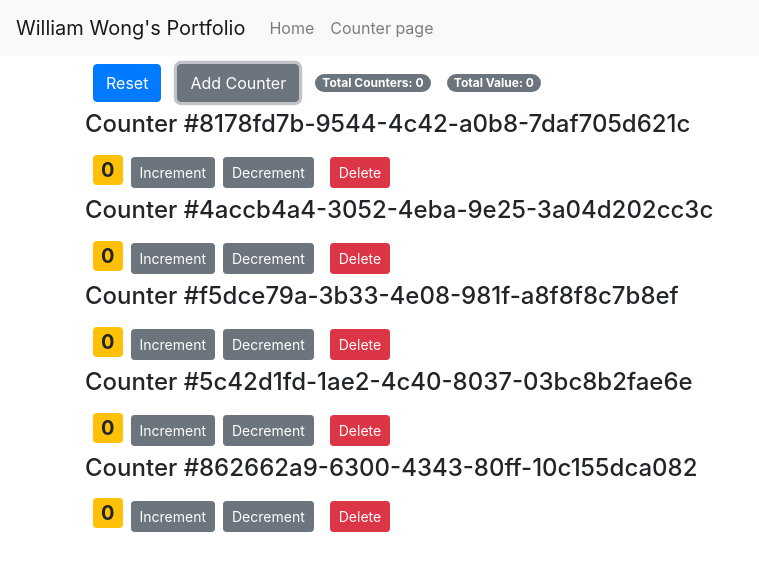
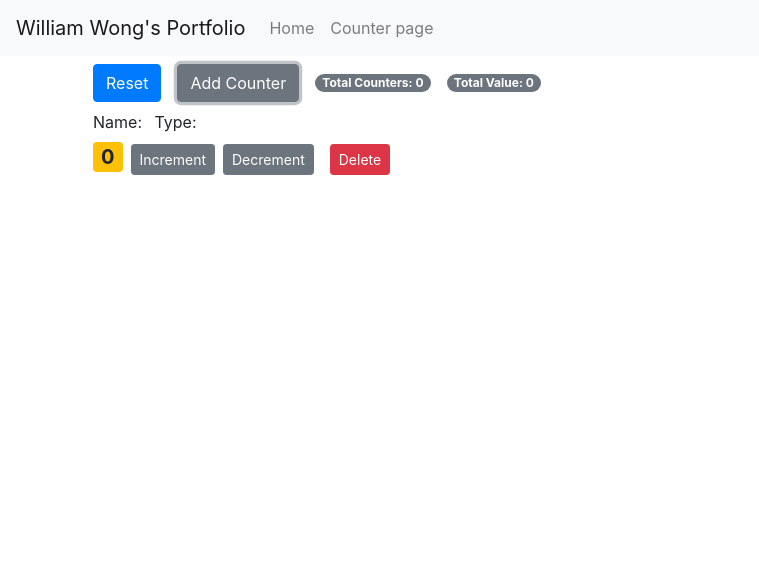
Before and after one commit to williameot/learn-react-progress, a React (Create React App) app: page /counter in a window 1280 px wide. Both pictures are taken after a click on the button "Add Counter". Shown: the top 570 px of the page, without its empty margins (0-759 px from the left). Built offline with nearby package versions, Linux system fonts and the light colour scheme; no server answers.

Commit message:
Add fortnite items to counter page

```diff
--- a/src/App.js
+++ b/src/App.js
@@ -9,12 +9,7 @@ import Home from "./components/home";
 import ErrorPage from "./components/errorpage";
 class App extends Component {
   state = {
-    counters: [
-      { id: uuid(), value: 0 },
-      { id: uuid(), value: 0 },
-      { id: uuid(), value: 0 },
-      { id: uuid(), value: 0 }
-    ],
+    //items: [{ id: uuid(), value: 0 }]
     items: []
   };
   constructor() {
@@ -29,34 +24,48 @@ class App extends Component {
     const fetchItems = this.fetchFortniteApi();
     fetchItems();
   }
-  handleDecrement = counter => {
-    const { counters, index } = this.getCurrentCounter(counter); //counter is shown in the Counter component
-    counters[index].value =
-      counters[index].value === 0 ? 0 : counters[index].value - 1;
-    this.setState({ counters });
-    console.log("handleDecrement", counter);
+  handleDecrement = item => {
+    const { items, index } = this.getCurrentCounter(item); //item is shown in the Counter component
+    items[index].value = items[index].value === 0 ? 0 : items[index].value - 1;
+    this.setState({ items });
+    console.log("handleDecrement", item);
   };
-  handleIncrement = counter => {
-    const { counters, index } = this.getCurrentCounter(counter); //counter is shown in the Counter component
-    counters[index].value++;
-    this.setState({ counters });
-    console.log("handleIncrement", counter);
+  handleIncrement = item => {
+    const { items, index } = this.getCurrentCounter(item); //item is shown in the Counter component
+    console.log("handleIncrement: items", items);
+    items[index].value++;
+    this.setState({ items });
+    console.log("handleIncrement", item);
   };
-  handleDelete = counterId => {
-    const counters = this.state.counters.filter(c => c.id !== counterId);
-    this.setState({ counters });
+  handleDelete = itemId => {
+    const items = this.state.items.filter(c => c.id !== itemId);
+    this.setState({ items });
   };
   handleAdd = () => {
-    const counters = [...this.state.counters];
-    counters.push({ id: uuid(), value: 0 });
-    this.setState({ counters });
+    const items = [...this.state.items];
+    items.push({ id: uuid(), value: 0 });
+    this.setState({ items });
   };
   handleReset = () => {
-    const counters = this.state.counters.map(c => {
+    const items = this.state.items.map(c => {
       c.value = 0;
       return c;
     });
-    this.setState({ counters });
+    this.setState({ items });
+  };
+  setItemsState = (inputItems, apiType = "fortnite") => {
+    let items = [...this.state.items];
+    if (apiType == "fortnite") {
+      for (const i in inputItems) {
+        items.push({
+          id: uuid(),
+          value: 0,
+          name: inputItems[i].item.name,
+          type: inputItems[i].item.type
+        });
+      }
+    }
+    this.setState({ items });
   };
   fetchFortniteApi() {
     return async () => {
@@ -65,17 +74,16 @@ class App extends Component {
           process.env.REACT_APP_API_KEY
         }`
       );
-      const items = await data.json();
-      console.log(items);
-      this.setState({ items });
+      const fortniteItems = await data.json();
+      this.setItemsState(fortniteItems.data);
     };
   }
 
-  getCurrentCounter(counter) {
-    const counters = [...this.state.counters];
-    const index = counters.indexOf(counter);
-    counters[index] = { ...counter }; //counter is shown in the Counter component
-    return { counters, index };
+  getCurrentCounter(item) {
+    const items = [...this.state.items];
+    const index = items.indexOf(item);
+    items[index] = { ...items[index] }; //item is shown in the Counter component
+    return { items, index };
   }
 
   render() {
@@ -92,9 +100,9 @@ class App extends Component {
                 render={() => (
                   <Counters
                     totalCounters={
-                      this.state.counters.filter(c => c.value > 0).length
+                      this.state.items.filter(c => c.value > 0).length
                     }
-                    totalValues={this.state.counters
+                    totalValues={this.state.items
                       .map(c => {
                         return c.value;
                       })
@@ -103,7 +111,7 @@ class App extends Component {
                           previousValue + currentValue,
                         0
                       )}
-                    counters={this.state.counters}
+                    items={this.state.items}
                     onReset={this.handleReset}
                     onDelete={this.handleDelete}
                     onAdd={this.handleAdd}
--- a/src/components/counter.jsx
+++ b/src/components/counter.jsx
@@ -8,7 +8,7 @@ class Counter extends Component {
   componentDidUpdate(prevProps, prevState) {
     console.log("previous prop ", prevProps);
     console.log("previous state ", prevState);
-    if (prevProps.counter.value !== this.props.counter.value) {
+    if (prevProps.item.value !== this.props.item.value) {
       //call ajax function
     }
   }
@@ -27,13 +27,7 @@ class Counter extends Component {
   //   console.log("Increment Clicked", this.state.value + 1);
   // };
   render() {
-    const {
-      counter,
-      onDelete,
-      onIncrement,
-      onDecrement,
-      children
-    } = this.props;
+    const { item, onDelete, onIncrement, onDecrement, children } = this.props;
     let classes = this.getBadgeClasses();
     console.log("Counter - rendered");
     return (
@@ -43,19 +37,19 @@ class Counter extends Component {
           {this.formatCount()}
         </span>
         <button
-          onClick={() => onIncrement(counter)}
+          onClick={() => onIncrement(item)}
           className="btn btn-secondary btn-sm"
         >
           Increment
         </button>
         <button
-          onClick={() => onDecrement(counter)}
+          onClick={() => onDecrement(item)}
           className="btn btn-secondary btn-sm m-2"
         >
           Decrement
         </button>
         <button
-          onClick={() => onDelete(counter.id)}
+          onClick={() => onDelete(item.id)}
           className="btn btn-danger btn-sm m-2"
         >
           Delete
@@ -65,12 +59,12 @@ class Counter extends Component {
   }
   getBadgeClasses() {
     let classes = "badge m-2 badge-";
-    classes += this.props.counter.value === 0 ? "warning" : "primary";
+    classes += this.props.item.value === 0 ? "warning" : "primary";
     return classes;
   }
 
   formatCount() {
-    const { value } = this.props.counter;
+    const { value } = this.props.item;
     return value;
   }
 }
--- a/src/components/counters.jsx
+++ b/src/components/counters.jsx
@@ -23,15 +23,18 @@ class Counters extends Component {
         <span className="badge badge-pill badge-secondary m-2">
           Total Value: {this.props.totalValues}
         </span>
-        {this.props.counters.map(counter => (
+        {this.props.items.map(item => (
           <Counter
-            key={counter.id}
-            counter={counter}
+            key={item.id}
+            item={item}
             onDelete={this.props.onDelete}
             onIncrement={this.props.onIncrement}
             onDecrement={this.props.onDecrement}
           >
-            <h4>Counter #{counter.id}</h4>
+            <div>
+              <span className="m-2">Name: {item.name}</span>
+              <span>Type: {item.type}</span>
+            </div>
           </Counter>
         ))}
       </div>
```
